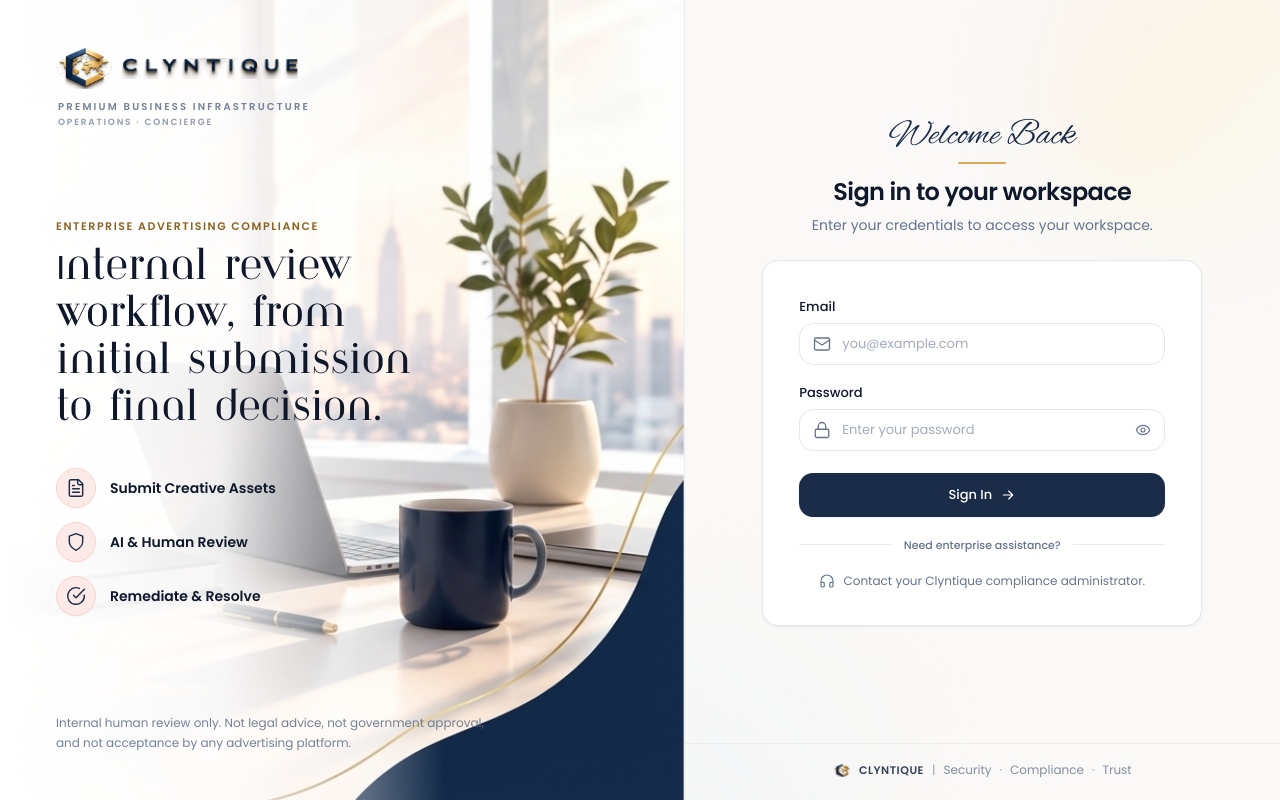
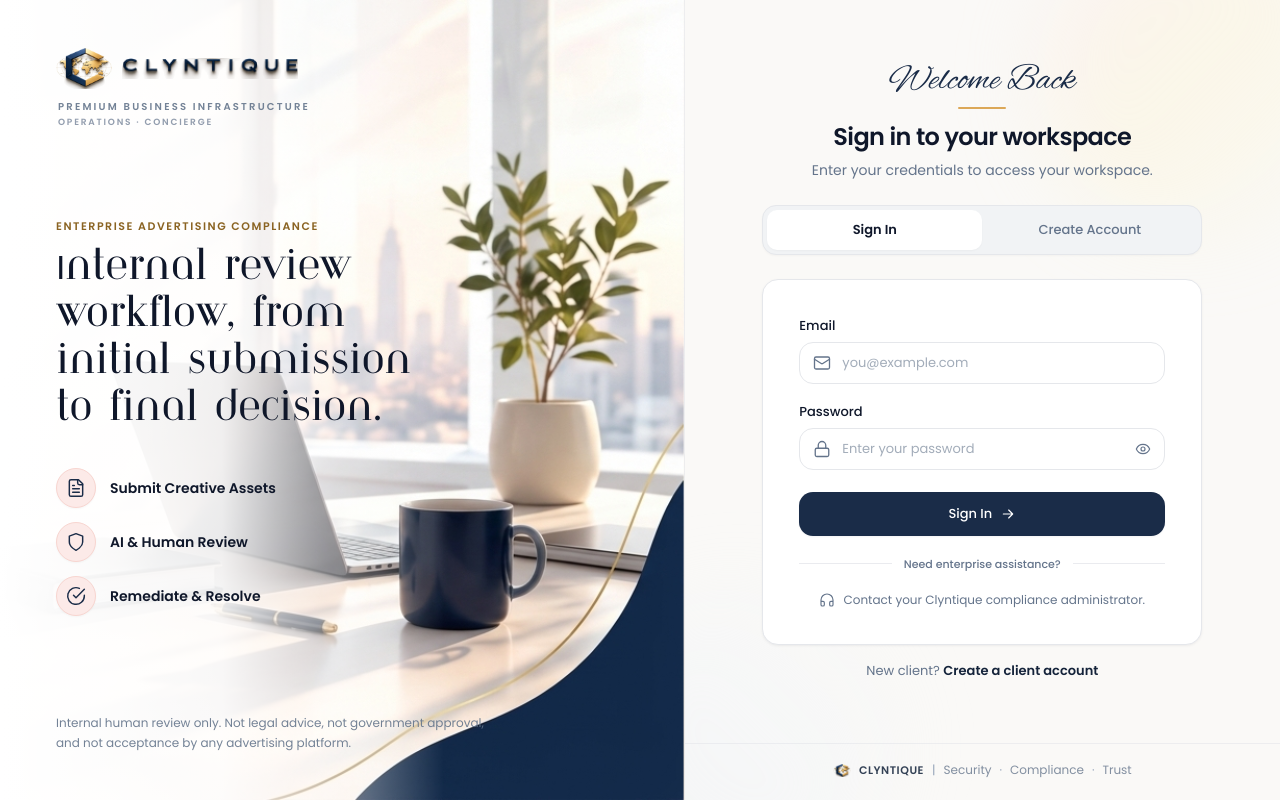
Before and after one commit to Clyntique/clyntique-demo, a Next.js app: page /auth/login in a window 1280 px wide. Built offline with nearby package versions, Linux system fonts and the light colour scheme; no server answers; what @vercel/functions would draw is missing.

Commit message:
feat(auth): restore prominent Sign In / Create Account tab switcher and direct sign-up link on login page

```diff
--- a/src/app/auth/login/page.tsx
+++ b/src/app/auth/login/page.tsx
@@ -1,5 +1,6 @@
 import { Suspense } from "react";
 import type { Metadata } from "next";
+import Link from "next/link";
 import { Brand, BrandMark } from "@/components/layout/brand";
 import { REVIEW_DISCLAIMER } from "@/lib/workflow/labels";
 import { FileTextIcon, ShieldIcon, CheckCircleIcon } from "@/components/ui/icons";
@@ -117,6 +118,20 @@ export default function LoginPage() {
               </p>
             </div>
 
+            {/* Auth Mode Toggle Tabs */}
+            <div className="mb-6 grid grid-cols-2 rounded-xl border border-line bg-subtle p-1 shadow-2xs">
+              <div className="flex items-center justify-center rounded-lg bg-surface py-2.5 text-small font-semibold text-ink shadow-2xs">
+                Sign In
+              </div>
+              <Link
+                href="/auth/signup"
+                prefetch={true}
+                className="flex items-center justify-center rounded-lg py-2.5 text-small font-medium text-muted hover:text-ink transition-colors cursor-pointer"
+              >
+                Create Account
+              </Link>
+            </div>
+
             {/* Form Card */}
             <div className="rounded-2xl border border-line bg-surface p-7 shadow-card sm:p-9">
               <Suspense fallback={<div className="h-80 animate-pulse rounded-xl bg-subtle/70" />}>
@@ -124,7 +139,21 @@ export default function LoginPage() {
               </Suspense>
             </div>
 
-            {/* Auth extras: signup link + demo logins (render only when enabled on the server) */}
+            {/* Direct Sign-up Link */}
+            <div className="mt-4 text-center">
+              <p className="text-small text-muted">
+                New client?{" "}
+                <Link
+                  href="/auth/signup"
+                  prefetch={true}
+                  className="font-semibold text-brand-700 hover:text-brand-900 transition-colors underline-offset-2 hover:underline"
+                >
+                  Create a client account
+                </Link>
+              </p>
+            </div>
+
+            {/* Auth extras: demo logins (render only when enabled on the server) */}
             <AuthExtras />
 
             <p className="text-caption mt-6 text-center text-muted/80 lg:hidden leading-relaxed">
--- a/src/app/auth/signup/page.tsx
+++ b/src/app/auth/signup/page.tsx
@@ -88,11 +88,39 @@ export default function SignupPage() {
               </p>
             </div>
 
+            {/* Auth Mode Toggle Tabs */}
+            <div className="mb-6 grid grid-cols-2 rounded-xl border border-line bg-subtle p-1 shadow-2xs">
+              <Link
+                href="/auth/login"
+                prefetch={true}
+                className="flex items-center justify-center rounded-lg py-2.5 text-small font-medium text-muted hover:text-ink transition-colors cursor-pointer"
+              >
+                Sign In
+              </Link>
+              <div className="flex items-center justify-center rounded-lg bg-surface py-2.5 text-small font-semibold text-ink shadow-2xs">
+                Create Account
+              </div>
+            </div>
+
             {/* Form Card */}
             <div className="rounded-2xl border border-line bg-surface p-7 shadow-card sm:p-9">
               <Suspense fallback={<div className="h-80 animate-pulse rounded-xl bg-subtle/70" />}>
                 <SignupGate />
               </Suspense>
+            </div>
+
+            {/* Direct Sign-in Link */}
+            <div className="mt-4 text-center">
+              <p className="text-small text-muted">
+                Already registered?{" "}
+                <Link
+                  href="/auth/login"
+                  prefetch={true}
+                  className="font-semibold text-brand-700 hover:text-brand-900 transition-colors underline-offset-2 hover:underline"
+                >
+                  Sign in to your workspace
+                </Link>
+              </p>
             </div>
 
             <p className="text-caption mt-6 text-center text-muted/80 lg:hidden leading-relaxed">
```
